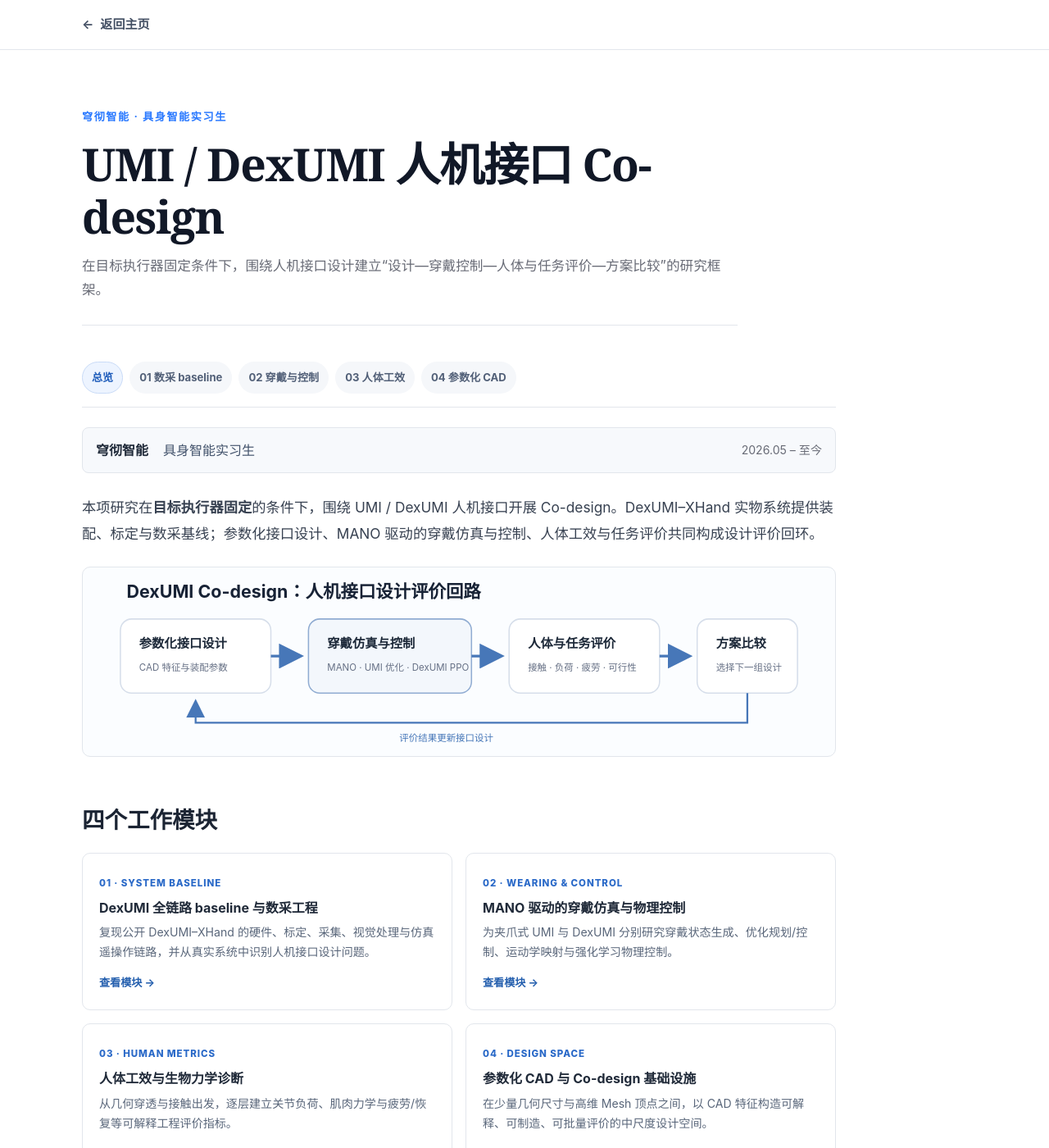
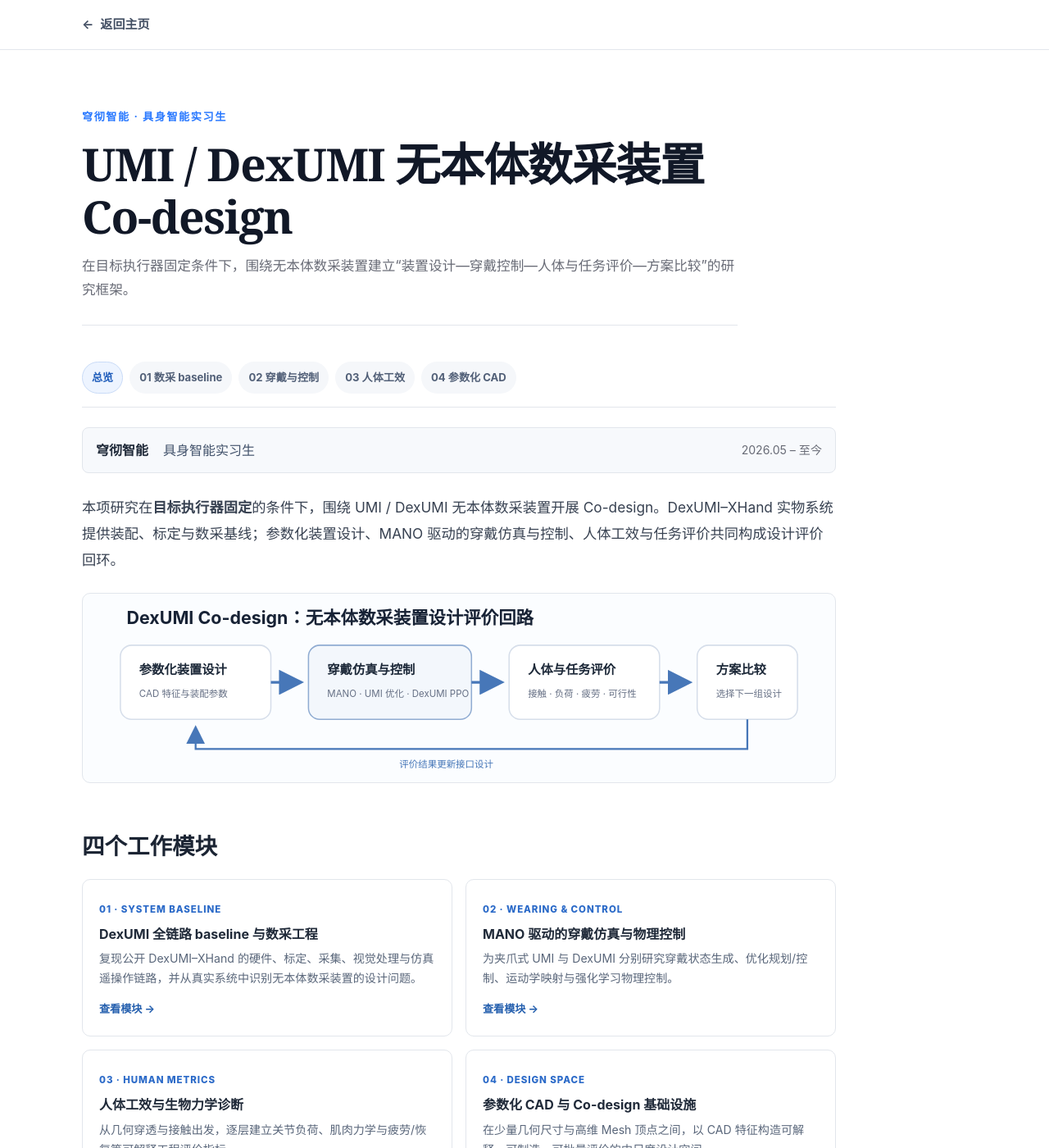
Before and after one commit to hejiaxun/hejiaxun.github.io, a Jekyll site: the page built from _projects/2_dexumi_codesign.md, in a window 1280 px wide and 1400 px high. Shown: the whole window at 82% size. Built offline with Jekyll 4.4.1, drawn with Linux system fonts in a browser that asks for light colours.

Commit message:
Clarify DexUMI as an embodiment-free data collection device

```diff
--- a/_projects/2_dexumi_codesign.md
+++ b/_projects/2_dexumi_codesign.md
@@ -1,7 +1,7 @@
 ---
 layout: page
-title: UMI / DexUMI 人机接口 Co-design
-description: 在目标执行器固定条件下，围绕人机接口设计建立“设计—穿戴控制—人体与任务评价—方案比较”的研究框架。
+title: UMI / DexUMI 无本体数采装置 Co-design
+description: 在目标执行器固定条件下，围绕无本体数采装置建立“装置设计—穿戴控制—人体与任务评价—方案比较”的研究框架。
 kicker: 穹彻智能 · 具身智能实习生
 importance: 1
 category: internship
@@ -16,10 +16,10 @@
   <span>2026.05 – 至今</span>
 </div>
 
-<p class="project-lead">本项研究在<strong>目标执行器固定</strong>的条件下，围绕 UMI / DexUMI 人机接口开展 Co-design。DexUMI–XHand 实物系统提供装配、标定与数采基线；参数化接口设计、MANO 驱动的穿戴仿真与控制、人体工效与任务评价共同构成设计评价回环。</p>
+<p class="project-lead">本项研究在<strong>目标执行器固定</strong>的条件下，围绕 UMI / DexUMI 无本体数采装置开展 Co-design。DexUMI–XHand 实物系统提供装配、标定与数采基线；参数化装置设计、MANO 驱动的穿戴仿真与控制、人体工效与任务评价共同构成设计评价回环。</p>
 
 <figure class="dexumi-overview-figure">
-  <img src="{{ '/assets/img/dexumi/codesign-scope-clean.svg' | relative_url }}" alt="UMI / DexUMI 人机接口 Co-design 设计评价回环">
+  <img src="{{ '/assets/img/dexumi/codesign-scope-clean.svg' | relative_url }}" alt="UMI / DexUMI 无本体数采装置 Co-design 设计评价回环">
 </figure>
 
 ## 四个工作模块
@@ -28,7 +28,7 @@
   <a class="dexumi-module-card" href="{{ '/projects/dexumi-codesign/baseline/' | relative_url }}">
     <span class="module-index">01 · SYSTEM BASELINE</span>
     <h3>DexUMI 全链路 baseline 与数采工程</h3>
-    <p>复现公开 DexUMI–XHand 的硬件、标定、采集、视觉处理与仿真遥操作链路，并从真实系统中识别人机接口设计问题。</p>
+    <p>复现公开 DexUMI–XHand 的硬件、标定、采集、视觉处理与仿真遥操作链路，并从真实系统中识别无本体数采装置的设计问题。</p>
     <strong>查看模块 →</strong>
   </a>
   <a class="dexumi-module-card" href="{{ '/projects/dexumi-codesign/wearing-control/' | relative_url }}">
```
Also changed, not shown: _pages/about.md (+2 -2 lines), _pages/experience.md (+1 -1 lines), _projects/2b_dexumi_wearing_control.md (+1 -1 lines), assets/img/dexumi/codesign-scope-clean.svg.
